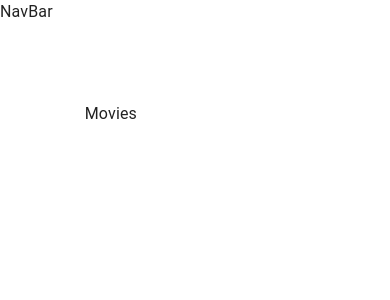
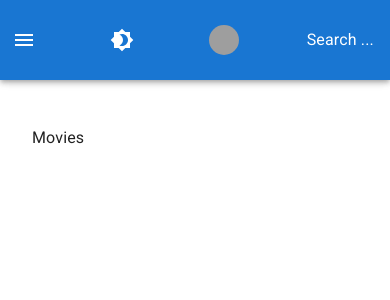
Before and after one commit to IonutAdriann/DataFilm, a React (Create React App) app: page / in a window 390 px wide. Shown: the top 300 px of the page. Built offline with nearby package versions, Linux system fonts and the light colour scheme; grey boxes are pictures that could not be loaded.

Commit message:
Feat: Implementing the Navbar

```diff
--- a/public/index.html
+++ b/public/index.html
@@ -10,34 +10,12 @@
       content="Web site created using create-react-app"
     />
     <link rel="apple-touch-icon" href="%PUBLIC_URL%/logo192.png" />
-    <!--
-      manifest.json provides metadata used when your web app is installed on a
-      user's mobile device or desktop. See https://developers.google.com/web/fundamentals/web-app-manifest/
-    -->
     <link rel="manifest" href="%PUBLIC_URL%/manifest.json" />
-    <!--
-      Notice the use of %PUBLIC_URL% in the tags above.
-      It will be replaced with the URL of the `public` folder during the build.
-      Only files inside the `public` folder can be referenced from the HTML.
-
-      Unlike "/favicon.ico" or "favicon.ico", "%PUBLIC_URL%/favicon.ico" will
-      work correctly both with client-side routing and a non-root public URL.
-      Learn how to configure a non-root public URL by running `npm run build`.
-    -->
+    <link rel="stylesheet" href="https://fonts.googleapis.com/css?family=Roboto:300,400,500,700&display=swap"/>
     <title>DataFilm</title>
   </head>
   <body>
     <noscript>You need to enable JavaScript to run this app.</noscript>
     <div id="root"></div>
-    <!--
-      This HTML file is a template.
-      If you open it directly in the browser, you will see an empty page.
-
-      You can add webfonts, meta tags, or analytics to this file.
-      The build step will place the bundled scripts into the <body> tag.
-
-      To begin the development, run `npm start` or `yarn start`.
-      To create a production bundle, use `npm run build` or `yarn build`.
-    -->
   </body>
 </html>
--- a/src/components/NavBar/NavBar.jsx
+++ b/src/components/NavBar/NavBar.jsx
@@ -1,13 +1,63 @@
 import React from 'react';
+import { AppBar, IconButton, Toolbar, Drawer, Button, Avatar, useMediaQuery } from '@mui/material';
+import { Menu, AccountCircle, Brightness4, Brightness7 } from '@mui/icons-material';
+import { Link} from 'react-router-dom';
+import { useTheme } from '@mui/material/styles';
+
+import useStyles from './styles';
 
 const NavBar = () => {
-    console.log('Navbar');
+    const classes = useStyles();
+    const isMobile = useMediaQuery('(max-width:600px)');
+    const theme = useTheme();
+    const isAuthenticated = true;
 
-    return (
-    <div>
-        NavBar
-    </div>
-  );
+    return (
+    <>
+      <AppBar position="fixed">
+        <Toolbar className={classes.toolbar}>
+          {isMobile && (
+            <IconButton
+              color="inherit"
+              edge="start"
+              style={{outline: 'none'}}
+              onClick={() => {}}
+              className={classes.menuButton}
+            >
+              <Menu/>
+            </IconButton>
+          )}
+          <IconButton color="inherit" sx={{ ml: 1 }} onClick={() => {}}>
+            {theme.palette.mode == 'dark' ? <Brightness7 /> : <Brightness4/>}
+          </IconButton>
+          {!isMobile && 'Search ...'}
+          <div>
+            {!isAuthenticated ? (
+              <Button  color="inherit" onClick={() => {}}>
+                Login &nbsp; <AccountCircle />
+              </Button>
+            ) : (
+              <Button
+                color="inherit"
+                component={Link}
+                to={`/profile/:id`}
+                className={classes.linkButton}
+                onClick={() => {}}
+              >
+              {!isMobile && <>My Movies &nbsp; </>}
+              <Avatar
+                style ={{ width: 30, height: 30 }}
+                alt="Profile"
+                src='https://cdn5.vectorstock.com/i/1000x1000/43/94/default-avatar-photo-placeholder-icon-grey-vector-38594394.jpg'
+              />
+              </Button>
+            )}
+          </div>
+          {isMobile && 'Search ... '}
+        </Toolbar>
+      </AppBar>
+    </>
+  );
 };
 
 
--- /dev/null
+++ b/src/components/NavBar/styles.js
@@ -0,0 +1,22 @@
+import { makeStyles } from "@mui/styles";
+
+export default makeStyles((theme) => ({
+    toolbar: {
+        height: '80px',
+        display: "flex",
+        justifyContent: 'space-between',
+        marginLeft: '240px',
+        [theme.breakpoints.down('sm')]: {
+            marginLeft: 0,
+            flexWrap: 'wrap',
+
+        },
+    },
+    menuButton: {
+        marginRight: theme.spacing(2),
+        [theme.breakpoints.up('sm')]: {
+            display: 'none',
+
+        },
+    },
+}));
--- a/src/index.js
+++ b/src/index.js
@@ -1,13 +1,17 @@
 import React from "react";
 import ReactDOM from "react-dom";
 import { BrowserRouter } from "react-router-dom";
-
+import { createTheme, ThemeProvider } from '@mui/material/styles';
 
 import App from './components/App';
 
+const theme = createTheme({});
+
 ReactDOM.render(
-    <BrowserRouter>
-        <App/>
-    </BrowserRouter>,
+    <ThemeProvider theme={theme}>
+        <BrowserRouter>
+            <App/>
+        </BrowserRouter>
+    </ThemeProvider>,
 
     document.getElementById('root'));
```
Lines whose indentation alone changed are shown as unchanged.
